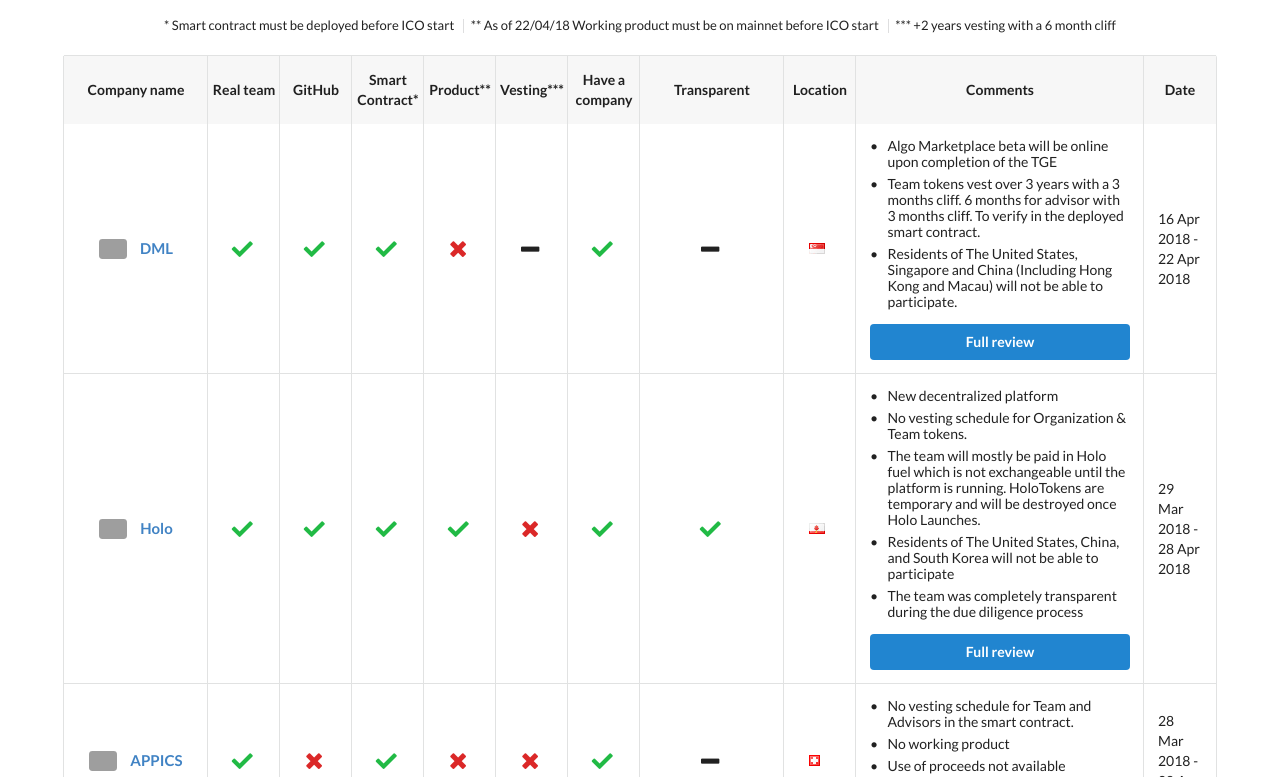
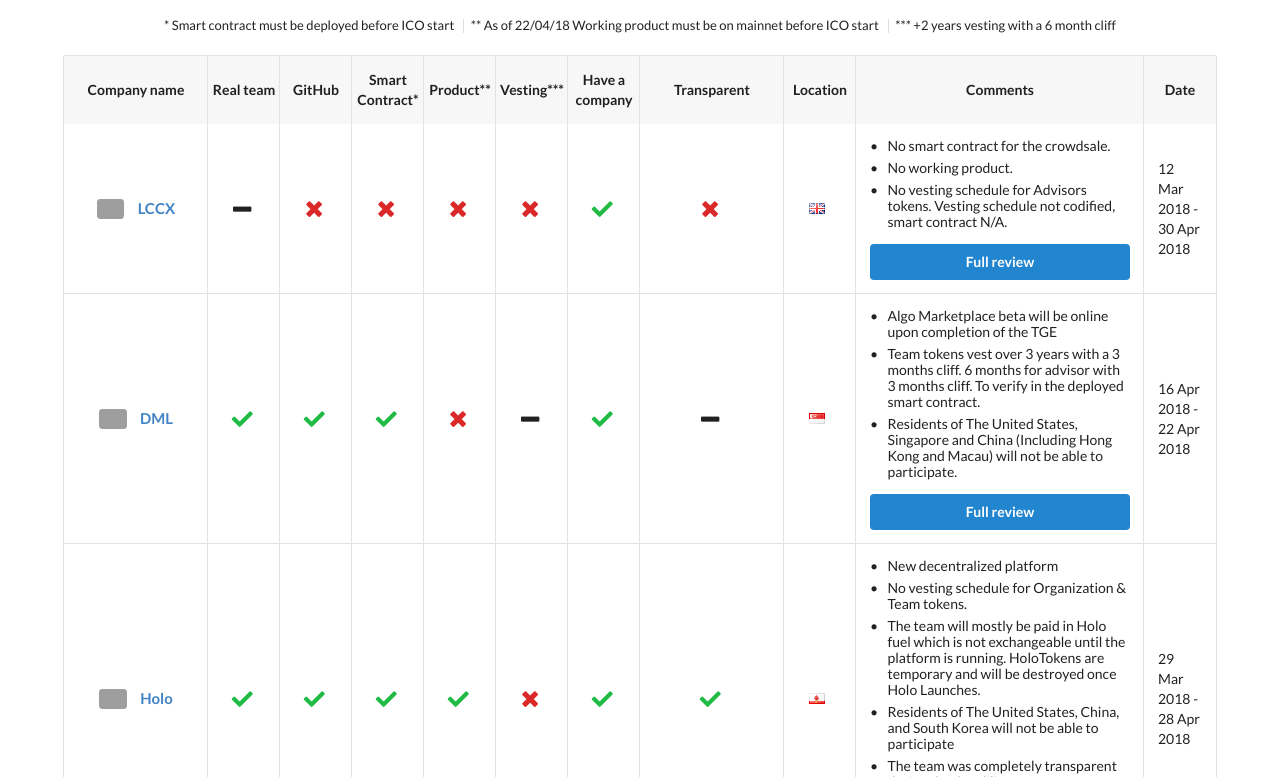
Before and after one commit to ico-check/ico-check, a Jekyll site: the page built from past.md, in a window 1280 px wide and 900 px high, scrolled down 534 px, cut to the strip 123-900 px from the top of the window. Built offline with Jekyll 4.4.1, drawn with Linux system fonts in a browser that asks for light colours; nearby versions of some CDN libraries; grey boxes are pictures that could not be loaded.

Commit message:
63-lccx-ico-check
Moved from Active ICOs

```diff
--- a/_data/past-icos.yml
+++ b/_data/past-icos.yml
@@ -1,3 +1,23 @@
+- name: LCCX
+  image: https://i.imgur.com/wA3vLRY.jpg
+  url: https://lccx.io/
+  real_team:
+  github: false
+  smart_contract: false
+  product: false
+  min_vesting: false
+  have_company: true
+  transparent: false
+  location: United Kingdom
+  comments:
+    - content: No smart contract for the crowdsale.
+    - content: No working product.
+    - content: No vesting schedule for Advisors tokens. Vesting schedule not codified, smart contract N/A.
+  ico_start_date: 2018-03-12T11:00:00Z
+  ico_end_date: 2018-04-30T11:00:00Z
+  safe: false
+  issue_url: https://github.com/ico-check/ico-check/issues/93
+
 - name: DML
   image: https://i.imgur.com/dmgmmlA.jpg
   url: https://decentralizedml.com/
```
